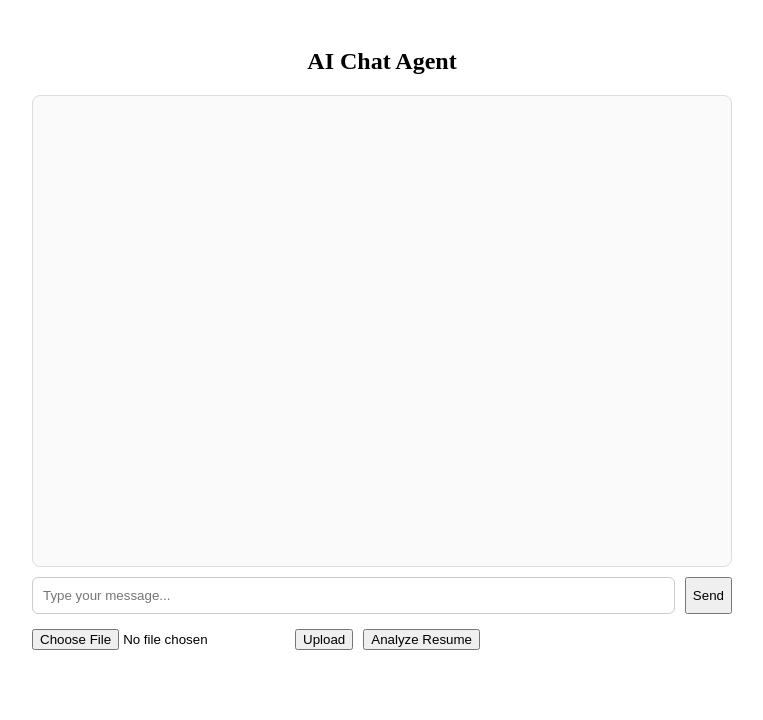
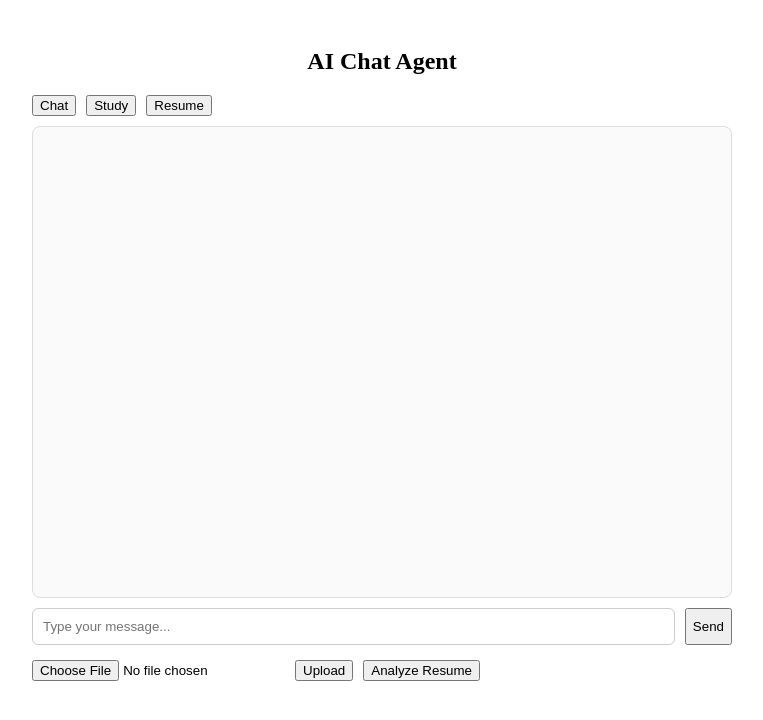
Before and after one commit to Siddaji/chat-frontend, a React (Vite) app: page / in a window 1280 px wide. Shown: the top 720 px of the page, without its empty margins (258-1021 px from the left). Built offline with nearby package versions, Linux system fonts and the light colour scheme.

Commit message:
feat:add multiple-agent switcher (chat,resume,study) with dynamic system prompt

```diff
--- a/src/App.jsx
+++ b/src/App.jsx
@@ -7,6 +7,8 @@ function App() {
   const [messages, setMessages] = useState([]);
   const [loading, setLoading] = useState(false);
   const [file, setFile] = useState(null);
+
+  const [agent, setAgent]=useState("chat");
 
   const bottomRef = useRef(null);
 
@@ -28,7 +30,7 @@ function App() {
       {
         method: "POST",
         headers: { "Content-Type": "application/json" },
-        body: JSON.stringify({ messages: updatedMessages }),
+        body: JSON.stringify({ messages: updatedMessages, agent:agent }),
       }
     );
 
@@ -113,6 +115,12 @@ function App() {
   return (
     <div style={{ padding: 20, maxWidth: 700, margin: "auto" }}>
       <h2 style={{ textAlign: "center" }}>AI Chat Agent</h2>
+
+      <div style={{display:"flex",gap:10,marginBottom:10}}>
+        <button onClick={()=>setAgent("chat")}>Chat</button>
+        <button onClick={()=>setAgent("study")}>Study</button>
+        <button onClick={()=>setAgent("resume")}>Resume</button>
+      </div>
 
       {/* CHAT WINDOW */}
       <div
```
